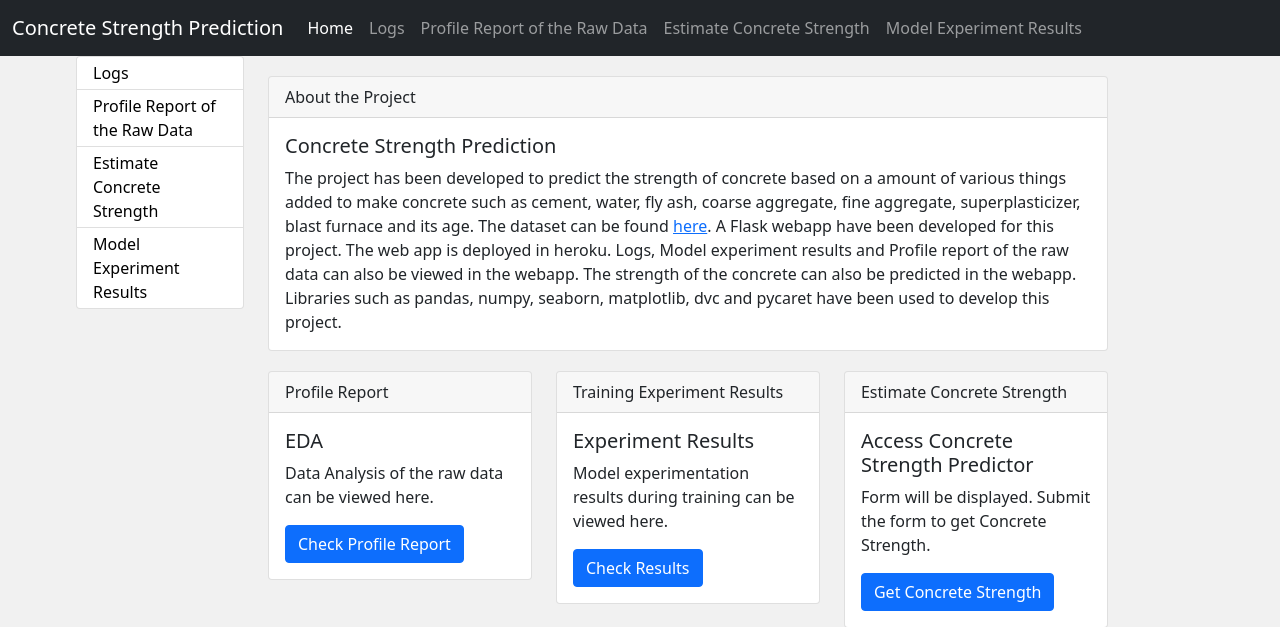
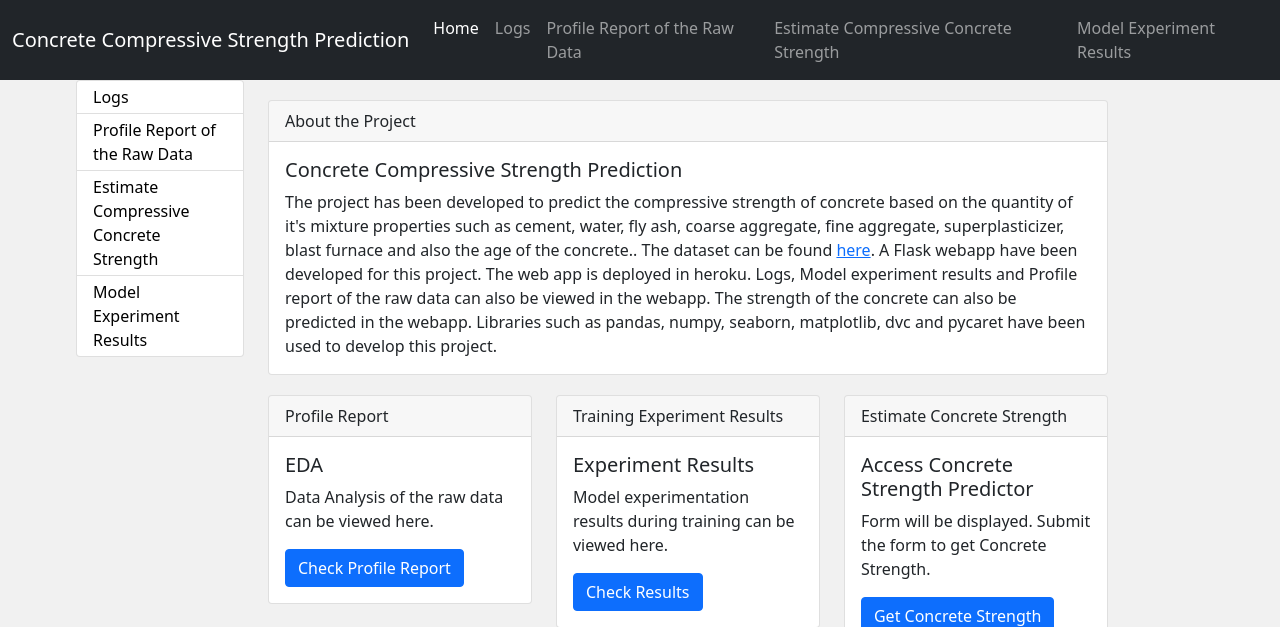
Before and after one commit to techner3/ConcreteStrengthPrediction, a Flask app: page / in a window 1280 px wide. Shown: the top 627 px of the page. Run offline with Flask 2, Linux system fonts and the light colour scheme; some libraries are stand-ins or nearby versions.

Commit message:
App Name Updated

```diff
--- a/prediction_service/webapp/templates/header.html
+++ b/prediction_service/webapp/templates/header.html
@@ -57,7 +57,7 @@ table-layout: fixed;
                 aria-controls="navbarTogglerDemo03" aria-expanded="false" aria-label="Toggle navigation">
                 <span class="navbar-toggler-icon"></span>
             </button>
-            <a class="navbar-brand" href="/">Concrete Strength Prediction</a>
+            <a class="navbar-brand" href="/">Concrete Compressive Strength Prediction</a>
             <div class="collapse navbar-collapse" id="navbarTogglerDemo03">
                 <ul class="navbar-nav me-auto mb-2 mb-lg-0">
                     <li class="nav-item">
@@ -70,7 +70,7 @@ table-layout: fixed;
                         <a class="nav-link {% if 'artifact' in request.path %} active {% endif %}" href="/profile_report">Profile Report of the Raw Data</a>
                     </li>
                     <li class="nav-item">
-                        <a class="nav-link {% if 'predict' in request.path %} active {% endif %}" href="/predict">Estimate Concrete Strength</a>
+                        <a class="nav-link {% if 'predict' in request.path %} active {% endif %}" href="/predict">Estimate Compressive Concrete Strength</a>
                     </li>
                     <li class="nav-item">
                         <a class="nav-link {% if 'predict' in request.path %} active {% endif %}" href="/view_experiment_hist">Model Experiment Results</a>
@@ -94,7 +94,7 @@ table-layout: fixed;
                     <a style=" text-decoration: none;color:rgb(0, 0, 0)" href="/profile_report">Profile Report of the Raw Data</a>
                 </li>
                 <li class="list-group-item py-1 {% if 'predict' in request.path %} active {% endif %}">
-                    <a style=" text-decoration: none;color:black" href="/predict">Estimate Concrete Strength</a>
+                    <a style=" text-decoration: none;color:black" href="/predict">Estimate Compressive Concrete Strength</a>
                 </li>
                 <li class="list-group-item py-1 {% if 'update_model_config' in request.path %} active {% endif %}">
                     <a style=" text-decoration: none;color:black" href="/view_experiment_hist">Model Experiment Results</a>
--- a/prediction_service/webapp/templates/index.html
+++ b/prediction_service/webapp/templates/index.html
@@ -18,8 +18,8 @@
             </div>
             <div class="card-body">
 
-                <h5 class="card-title">Concrete Strength Prediction</h5>
-                <p class="card-text">The project has been developed to predict the strength of concrete based on a amount of various things added to make concrete such as cement, water, fly ash, coarse aggregate, fine aggregate, superplasticizer, blast furnace and its age. The dataset can be found <a href="https://www.kaggle.com/datasets/elikplim/concrete-compressive-strength-data-set">here</a>. A Flask webapp have been developed for this project. The web app is deployed in heroku. Logs, Model experiment results and Profile report of the raw data can also be viewed in the webapp. The strength of the concrete can also be predicted in the webapp. Libraries such as pandas, numpy, seaborn, matplotlib, dvc and pycaret have been used to develop this project.</p>
+                <h5 class="card-title">Concrete Compressive Strength Prediction</h5>
+                <p class="card-text">The project has been developed to predict the compressive strength of concrete based on the quantity of it's mixture properties such as cement, water, fly ash, coarse aggregate, fine aggregate, superplasticizer, blast furnace and also the age of the concrete.. The dataset can be found <a href="https://www.kaggle.com/datasets/elikplim/concrete-compressive-strength-data-set">here</a>. A Flask webapp have been developed for this project. The web app is deployed in heroku. Logs, Model experiment results and Profile report of the raw data can also be viewed in the webapp. The strength of the concrete can also be predicted in the webapp. Libraries such as pandas, numpy, seaborn, matplotlib, dvc and pycaret have been used to develop this project.</p>
             </div>
         </div>
         </div>
--- a/prediction_service/webapp/templates/predict.html
+++ b/prediction_service/webapp/templates/predict.html
@@ -89,7 +89,7 @@
             {% endfor %}
             <tr>
 
-                <td>concrete_strength </td>
+                <td>compressive_strength </td>
                 <td>
                     {{ context['concrete_strength_value'][0] }}
                 </td>
```
